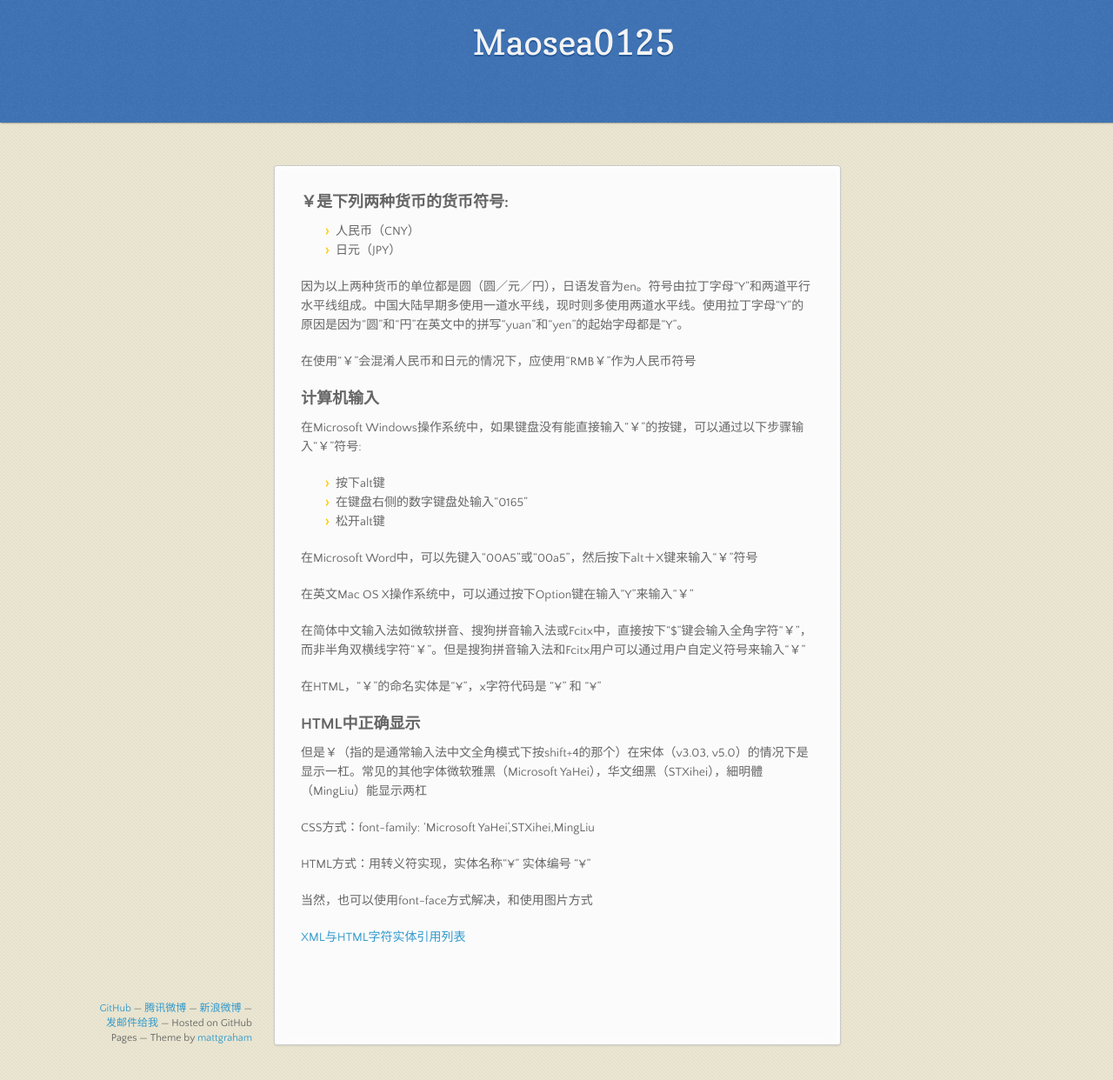
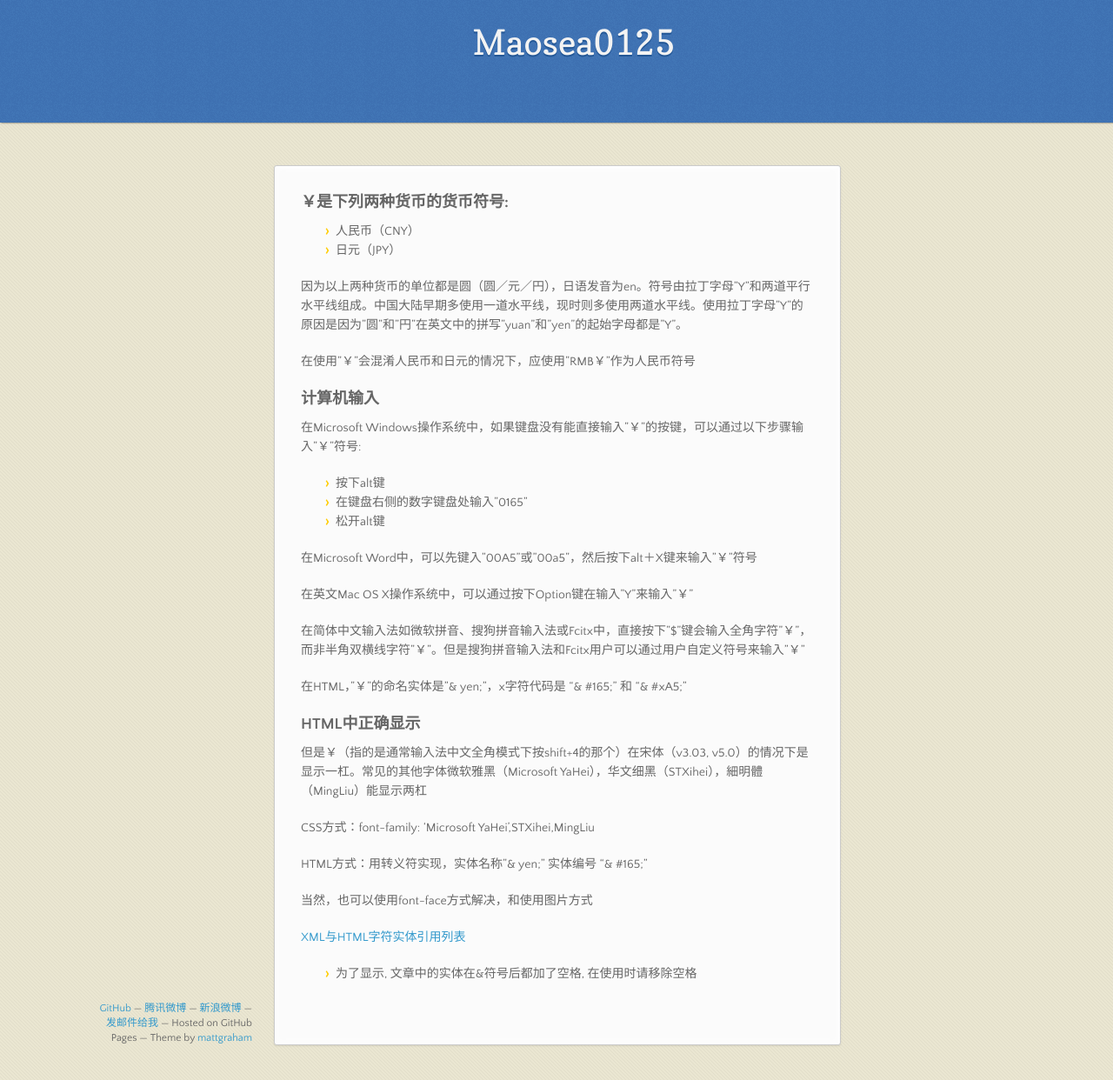
Before and after one commit to maosea0125/maosea0125.github.io, a Jekyll site: the page built from _posts/2014-10-30-renminbi-symbol.md, in a window 1280 px wide and 1242 px high. Shown: the whole window at 87% size. Built offline with Jekyll 4.4.1, drawn with Linux system fonts in a browser that asks for light colours; Markdown is read by kramdown in place of the engine named in the settings.

Commit message:
modify _posts/2014-10-30-renminbi-symbol.md

```diff
--- a/_posts/2014-10-30-renminbi-symbol.md
+++ b/_posts/2014-10-30-renminbi-symbol.md
@@ -8,25 +8,25 @@ title: 人民币符号(￥)
 - 人民币（CNY）
 - 日元（JPY）
 
-因为以上两种货币的单位都是圆（圆／元／円），日语发音为en。符号由拉丁字母“Y”和两道平行水平线组成。中国大陆早期多使用一道水平线，现时则多使用两道水平线。使用拉丁字母“Y”的原因是因为“圆”和“円”在英文中的拼写“yuan”和“yen”的起始字母都是“Y”。
+因为以上两种货币的单位都是圆（圆／元／円），日语发音为en。符号由拉丁字母"Y"和两道平行水平线组成。中国大陆早期多使用一道水平线，现时则多使用两道水平线。使用拉丁字母"Y"的原因是因为"圆"和"円"在英文中的拼写"yuan"和"yen"的起始字母都是"Y"。
 
-在使用“￥”会混淆人民币和日元的情况下，应使用“RMB￥”作为人民币符号
+在使用"￥"会混淆人民币和日元的情况下，应使用"RMB￥"作为人民币符号
 
 ###计算机输入
 
-在Microsoft Windows操作系统中，如果键盘没有能直接输入“￥”的按键，可以通过以下步骤输入“￥”符号:
+在Microsoft Windows操作系统中，如果键盘没有能直接输入"￥"的按键，可以通过以下步骤输入"￥"符号:
 
 - 按下alt键
-- 在键盘右侧的数字键盘处输入“0165”
+- 在键盘右侧的数字键盘处输入"0165"
 - 松开alt键
 
-在Microsoft Word中，可以先键入“00A5”或“00a5”，然后按下alt＋X键来输入“￥”符号
+在Microsoft Word中，可以先键入"00A5"或"00a5"，然后按下alt＋X键来输入"￥"符号
 
-在英文Mac OS X操作系统中，可以通过按下Option键在输入“Y”来输入“￥”
+在英文Mac OS X操作系统中，可以通过按下Option键在输入"Y"来输入"￥"
 
-在简体中文输入法如微软拼音、搜狗拼音输入法或Fcitx中，直接按下“$”键会输入全角字符“￥”，而非半角双横线字符“￥”。但是搜狗拼音输入法和Fcitx用户可以通过用户自定义符号来输入“￥”
+在简体中文输入法如微软拼音、搜狗拼音输入法或Fcitx中，直接按下"$"键会输入全角字符"￥"，而非半角双横线字符"￥"。但是搜狗拼音输入法和Fcitx用户可以通过用户自定义符号来输入"￥"
 
-在HTML，“￥”的命名实体是“&yen;”，x字符代码是 “&#165;” 和 “&#xA5;”
+在HTML，"￥"的命名实体是"& yen;"，x字符代码是 "& #165;" 和 "& #xA5;"
 
 ###HTML中正确显示
 
@@ -34,8 +34,10 @@ title: 人民币符号(￥)
 
 CSS方式：font-family: 'Microsoft YaHei',STXihei,MingLiu
 
-HTML方式：用转义符实现，实体名称“&yen;” 实体编号 “&#165;”
+HTML方式：用转义符实现，实体名称"& yen;" 实体编号 "& #165;"
 
 当然，也可以使用font-face方式解决，和使用图片方式
 
 [XML与HTML字符实体引用列表](http://zh.wikipedia.org/wiki/XML%E4%B8%8EHTML%E5%AD%97%E7%AC%A6%E5%AE%9E%E4%BD%93%E5%BC%95%E7%94%A8%E5%88%97%E8%A1%A8)
+
+* 为了显示, 文章中的实体在&符号后都加了空格, 在使用时请移除空格
```
